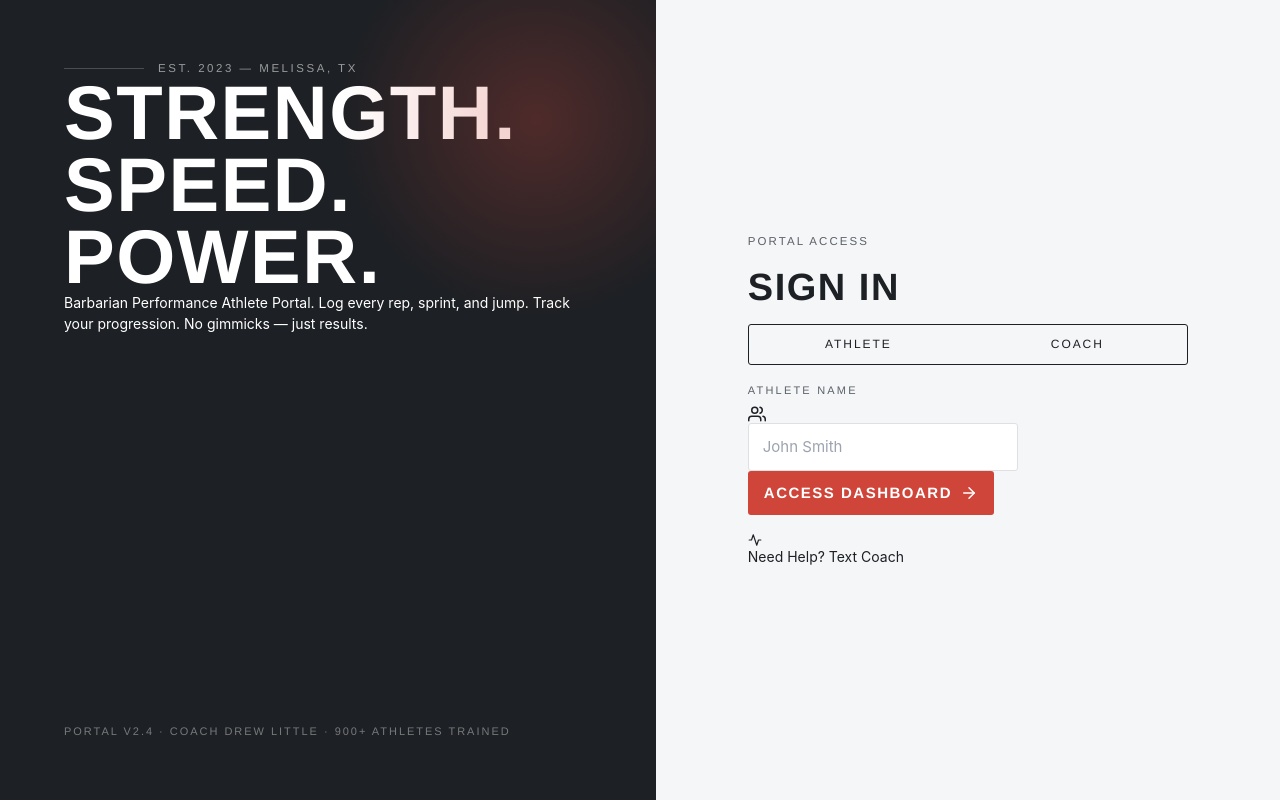
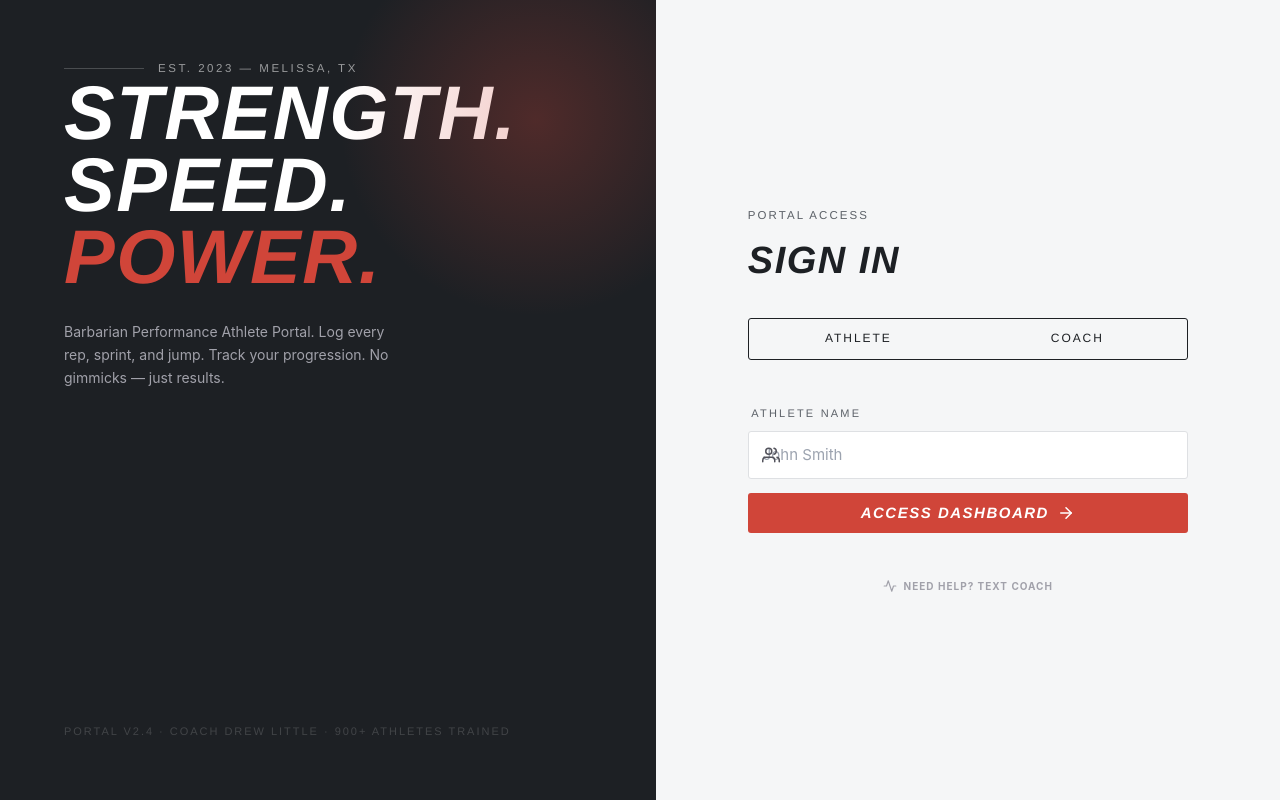
Before and after one commit to jmourne/brbnp, a React (Vite) app: page / in a window 1280 px wide. Built offline with nearby package versions, Linux system fonts and the light colour scheme; no server answers.

Commit message:
Update tailwind.config.ts

```diff
--- a/tailwind.config.ts
+++ b/tailwind.config.ts
@@ -2,8 +2,8 @@ import type { Config } from 'tailwindcss'
 
 export default {
   content: [
-    "../../index.html",
-    "../../src/**/*.{js,ts,jsx,tsx}",
+    "./index.html",
+    "./src/**/*.{js,ts,jsx,tsx}",
   ],
   theme: {
     extend: {
@@ -15,6 +15,7 @@ export default {
         }
       },
       fontFamily: {
+        oswald: ['Oswald', 'sans-serif'],
         display: ['Oswald', 'sans-serif'],
       }
     }
```
